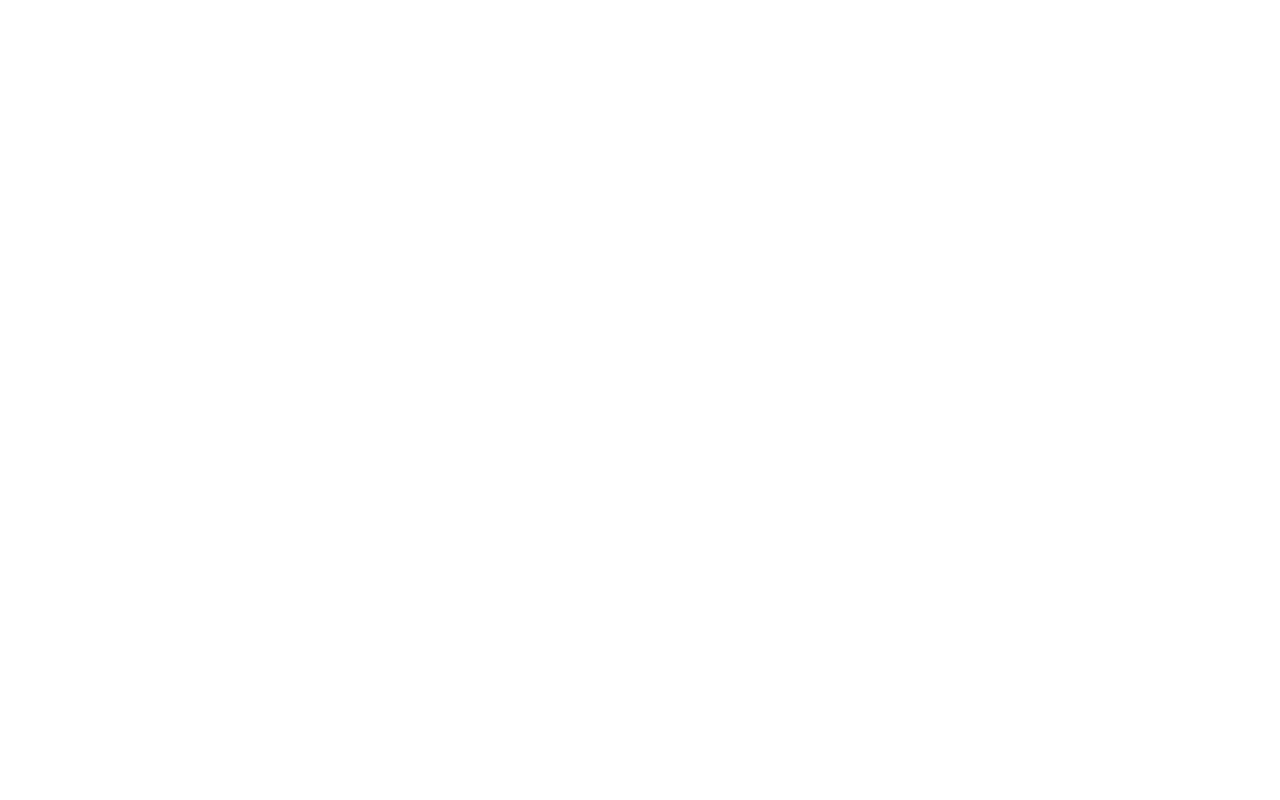
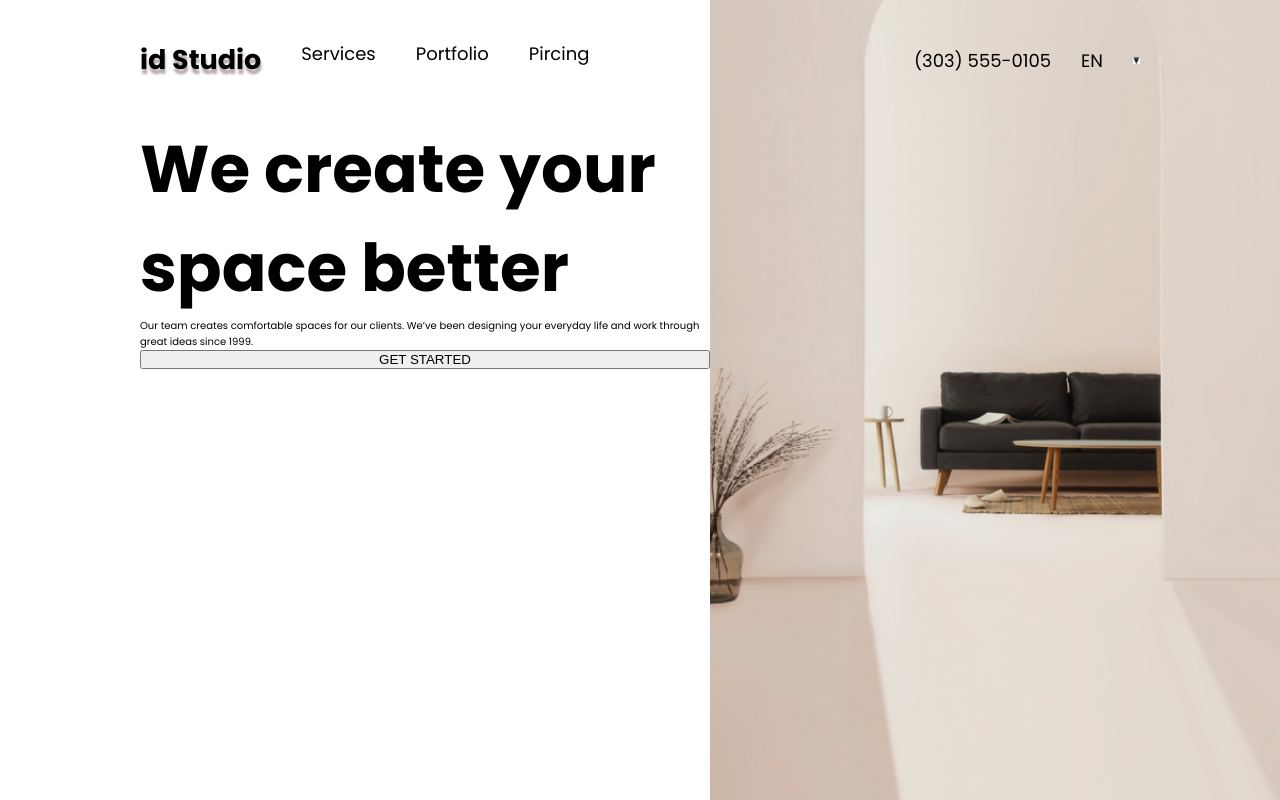
Before and after one commit to Danielowska/landing-page, a plain HTML site: page index.html in a window 1280 px wide. Drawn offline with Linux system fonts and the light colour scheme.

Commit message:
dodane nowe rzeczy

```diff
--- a/index.html
+++ b/index.html
@@ -5,8 +5,41 @@
         <meta name="viewport" content="width=device-width, initial-scale=1.0" />
         <title>Document</title>
         <link rel="stylesheet" href="./style.css" />
+        <link rel="preconnect" href="https://fonts.googleapis.com" />
+        <link rel="preconnect" href="https://fonts.gstatic.com" crossorigin />
+        <link
+            href="https://fonts.googleapis.com/css2?family=Poppins:ital,wght@0,100;0,200;0,300;0,400;0,500;0,600;0,700;0,800;0,900;1,100;1,200;1,300;1,400;1,500;1,600;1,700;1,800;1,900&display=swap"
+            rel="stylesheet"
+        />
     </head>
     <body>
-        <div class="container"></div>
+        <div class="header">
+            <div class="menu">
+                <div class="new">
+                    <h2>id Studio</h2>
+                    <ul class="options">
+                        <li>Services</li>
+                        <li>Portfolio</li>
+                        <li>Pircing</li>
+                    </ul>
+                </div>
+                <div class="text">
+                    <p>(303) 555-0105</p>
+                    <p>EN</p>
+                    <img src="./assets/icon arrow.jpg" alt="" />
+                </div>
+            </div>
+            <div class="parents">
+                <div class="header-left">
+                    <div class="center">
+                        <h1>We create your space better</h1>
+                        <p>Our team creates comfortable spaces for our clients. We’ve been designing your everyday life and work through great ideas since 1999.</p>
+                        <button>GET STARTED</button>
+                    </div>
+                </div>
+
+                <div class="header-right"></div>
+            </div>
+        </div>
     </body>
 </html>
--- a/style.scss
+++ b/style.scss
@@ -8,8 +8,79 @@ html {
     font-size: 62.5%;
 }
 
-.container {
-    display: flex;
-    align-items: center;
-    justify-content: center;
+body {
+    font-family: 'Poppins', sans-serif;
 }
+
+.header {
+    padding: 0 0 4rem 14rem;
+    height: 100vh;
+    position: relative;
+
+    .menu {
+        padding: 4rem 14rem;
+        display: flex;
+        justify-content: space-between;
+        gap: 4rem;
+        font-size: 1.8rem;
+        position: absolute;
+        width: 100%;
+        top: 0;
+        left: 0;
+
+        h2 {
+            text-shadow: 0.8px 5px 2.4px rgb(181, 171, 171);
+        }
+
+        ul {
+            display: flex;
+            gap: 4rem;
+            li {
+                list-style: none;
+            }
+        }
+
+        .new {
+            display: flex;
+            gap: 4rem;
+        }
+
+        .text {
+            display: flex;
+            gap: 3rem;
+            align-items: center;
+
+            img {
+                width: 0.7rem;
+                height: 0.7rem;
+            }
+        }
+    }
+
+    .parents {
+        display: flex;
+    }
+    &-left {
+        display: flex;
+        flex-direction: column;
+        width: 50%;
+        padding: 12rem 0;
+
+        .center {
+            display: flex;
+            flex-direction: column;
+
+            h1 {
+                font-size: 6.6rem;
+                max-width: 60rem;
+            }
+        }
+    }
+
+    &-right {
+        display: flex;
+        background: url('./assets/foto\ 1.png') no-repeat center / cover;
+        width: 50%;
+        height: 100vh;
+    }
+}
```
Also changed, not shown: assets/fot 5.png (added), assets/foto 1.png (added), assets/foto 2.png (added), assets/foto 4.png (added), assets/foto 6.png (added), assets/foto 7.png (added), assets/foto 8.png (added), assets/foto 9.png (added), assets/foto person 1.png (added), assets/foto person 2.png (added), assets/foto. 3.png (added), assets/icon 2.png (added), assets/icon 3.png (added), assets/icon 4.png (added), 3 more files, 1 other file.
